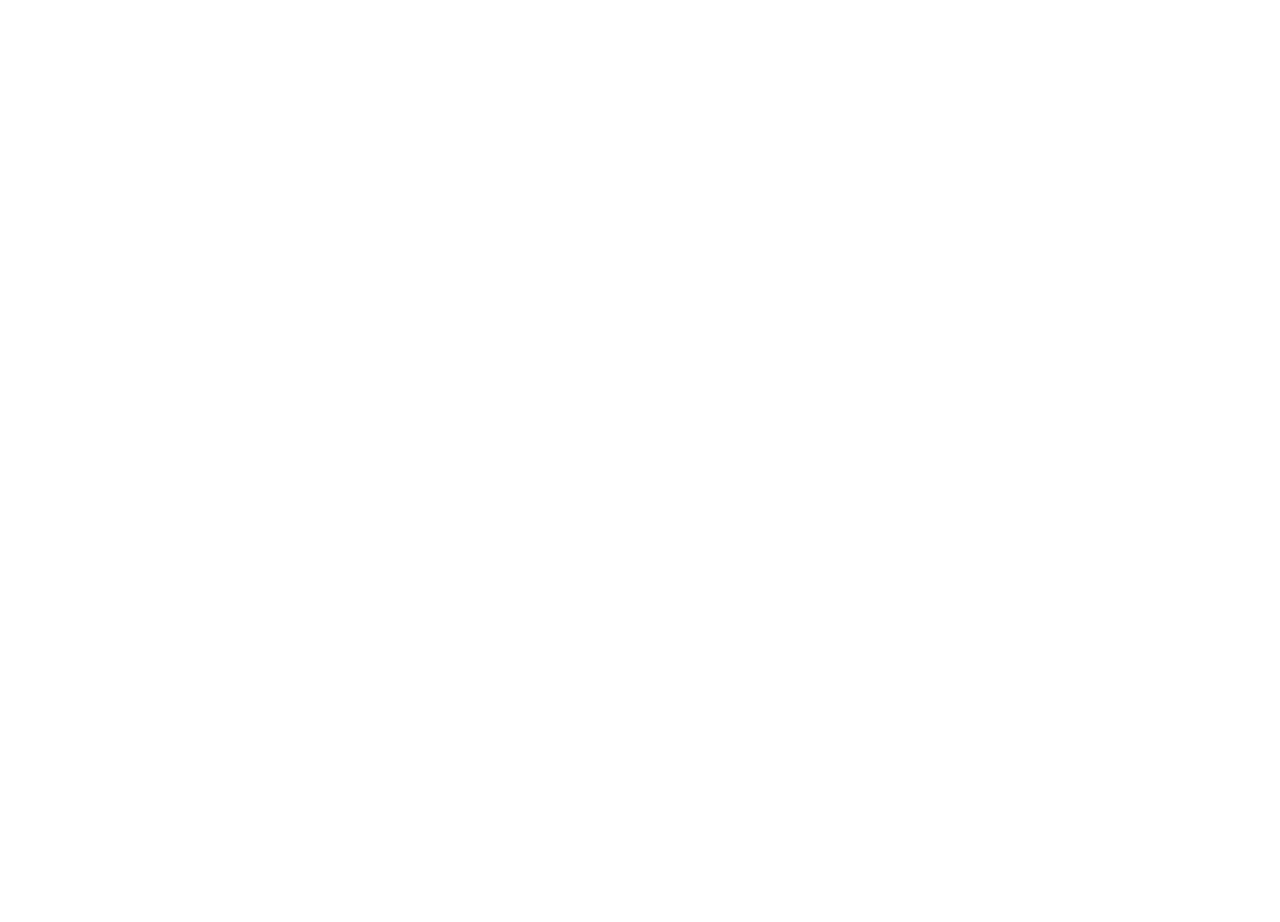
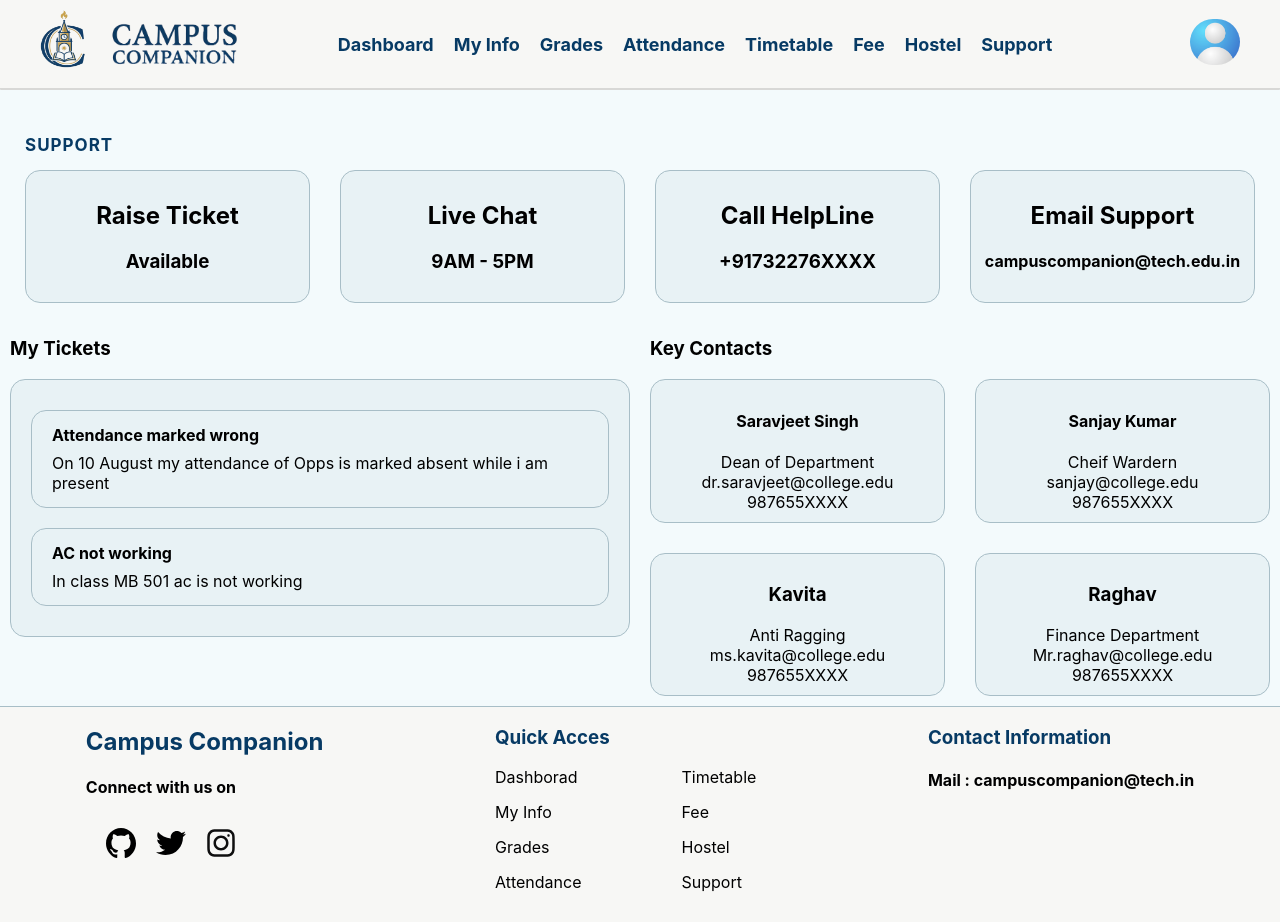
Before and after one commit to ujjwal-nyotane/Campus-Companion, a React (Vite) app in the folder frontend/: page /support in a window 1280 px wide. Before the commit this address had no page. Before the commit the page ends 800 px from the top, so only its background shows below. Built offline with nearby package versions, Linux system fonts and the light colour scheme.

Commit message:
Added the support page

```diff
--- a/frontend/src/App.jsx
+++ b/frontend/src/App.jsx
@@ -8,6 +8,7 @@
 import TimeTable from './components/timetable.jsx';
 import Hostel from './components/hostel.jsx';
 import Grades from './components/grades.jsx';
+import Support from './components/support.jsx';
 import { Route,Routes,Link } from "react-router-dom";
 
 function App(){
@@ -69,6 +70,13 @@
                 <Footer/>
             </>
         }/>
+        <Route path='/support' element={
+            <>
+                <Navbar/>
+                <Support/>
+                <Footer/>
+            </>
+        }/>
 
         </Routes>
     )
--- a/frontend/src/components/navbar.jsx
+++ b/frontend/src/components/navbar.jsx
@@ -16,10 +16,10 @@
             <li><Link to="/timetable">Timetable</Link></li>
             <li><Link to="/fees">Fee</Link></li>
             <li><Link to="/hostel">Hostel</Link></li>
-            <li><Link to="">Support</Link></li>
+            <li><Link to="/support">Support</Link></li>
         </ul>
         <div className="nav-profile">
-            <a href=""><img src='./src/assets/logo/default_logo.jpg' alt='logo'></img></a>
+            <a href="/profile"><img src='./src/assets/logo/default_logo.jpg' alt='logo'></img></a>
         </div>
 
 
--- a/frontend/src/components/profile.css
+++ b/frontend/src/components/profile.css
@@ -141,7 +141,7 @@
 
 }
 
-.p-info .i-row{
+.p-info .i-row,.a-info .i-row,.c-info .i-row,.g-info .i-row{
     display: flex;
     justify-content: space-between;
     padding: 15px 0;
--- /dev/null
+++ b/frontend/src/components/support.css
@@ -0,0 +1,54 @@
+.support{
+    padding: 10px;
+}
+.supporthero{
+    display: grid;
+    grid-template-columns: repeat(4,1fr);
+}
+.supporthero div{
+    background: #E8F2F5;
+    border: 1px #A8BEC7 solid;
+    margin: 15px;
+    padding: 10px;
+    text-align: center;
+    border-radius: 15px;
+}
+.ticketsandkey{
+    display: grid;
+    grid-template-columns: 1fr 1fr;
+    gap: 20px;
+}
+.ticket {
+    background: #E8F2F5;
+    border: 1px #A8BEC7 solid;
+    padding: 10px   ;
+    border-radius: 15px;
+
+
+}
+.ticket div{
+    margin: 20px 10px;
+    padding: 10px;
+    border: 1px #A8BEC7 solid ;
+    border-radius: 15px;
+
+}
+.ticket div h4,.ticket div p{
+    margin: 0px;
+    padding: 4px 10px;
+}
+.keycontact{
+    display: grid;
+    grid-template-columns: repeat(2,1fr);
+    gap :30px;
+}
+.keycontact div{
+    background: #E8F2F5;
+    border: 1px #A8BEC7 solid;
+    border-radius: 15px;
+    padding: 10px;
+    text-align: center;
+}
+.keycontact div p{
+    margin: 0;
+}
--- /dev/null
+++ b/frontend/src/components/support.jsx
@@ -0,0 +1,77 @@
+import './support.css';
+function Support() {
+    return (
+        <div className='support'>
+            <h2 className='head'>SUPPORT</h2>
+            <div className='supporthero'>
+                <div>
+                    <h2>Raise Ticket</h2>
+                    <h3>Available</h3>
+                </div>
+                <div>
+                    <h2>Live Chat</h2>
+                    <h3>9AM - 5PM</h3>
+                </div>
+                <div>
+                    <h2>Call HelpLine</h2>
+                    <h3>+91732276XXXX</h3>
+                </div>
+                <div>
+                    <h2>Email Support</h2>
+                    <h4>campuscompanion@tech.edu.in</h4>
+                </div>
+            </div>
+            <div className='ticketsandkey'>
+                <div>
+                <h3>My Tickets</h3>
+
+                <div className='ticket'>
+                    <div>
+                        <h4>Attendance marked wrong</h4>
+                        <p>On 10 August my attendance of Opps is marked absent while i am present</p>
+                    </div>
+                    <div>
+                        <h4>AC not working</h4>
+                        <p>In class MB 501 ac is not working</p>
+                    </div>
+                </div>
+                </div>
+                <div>
+                <h3>Key Contacts</h3>
+                <div className='keycontact'>
+
+
+                        <div>
+                            <h4>Saravjeet Singh</h4>
+                            <p>Dean of Department </p>
+                            <p>dr.saravjeet@college.edu</p>
+                            <p> 987655XXXX</p>
+                        </div>
+                        <div>
+                            <h4>Sanjay Kumar</h4>
+                            <p>Cheif Wardern</p>
+                            <p> sanjay@college.edu </p>
+                            <p>987655XXXX</p>
+                        </div>
+                        <div>
+                            <h3>Kavita</h3>
+                            <p>Anti Ragging</p>
+                            <p>ms.kavita@college.edu</p>
+                            <p> 987655XXXX</p>
+                        </div>
+                        <div>
+                            <h3>Raghav</h3>
+                            <p>Finance  Department</p>
+                            <p>Mr.raghav@college.edu </p>
+                            <p>987655XXXX</p>
+                        </div>
+
+
+                </div>
+                </div>
+            </div>
+        </div>
+
+    )
+}
+export default Support;
```
